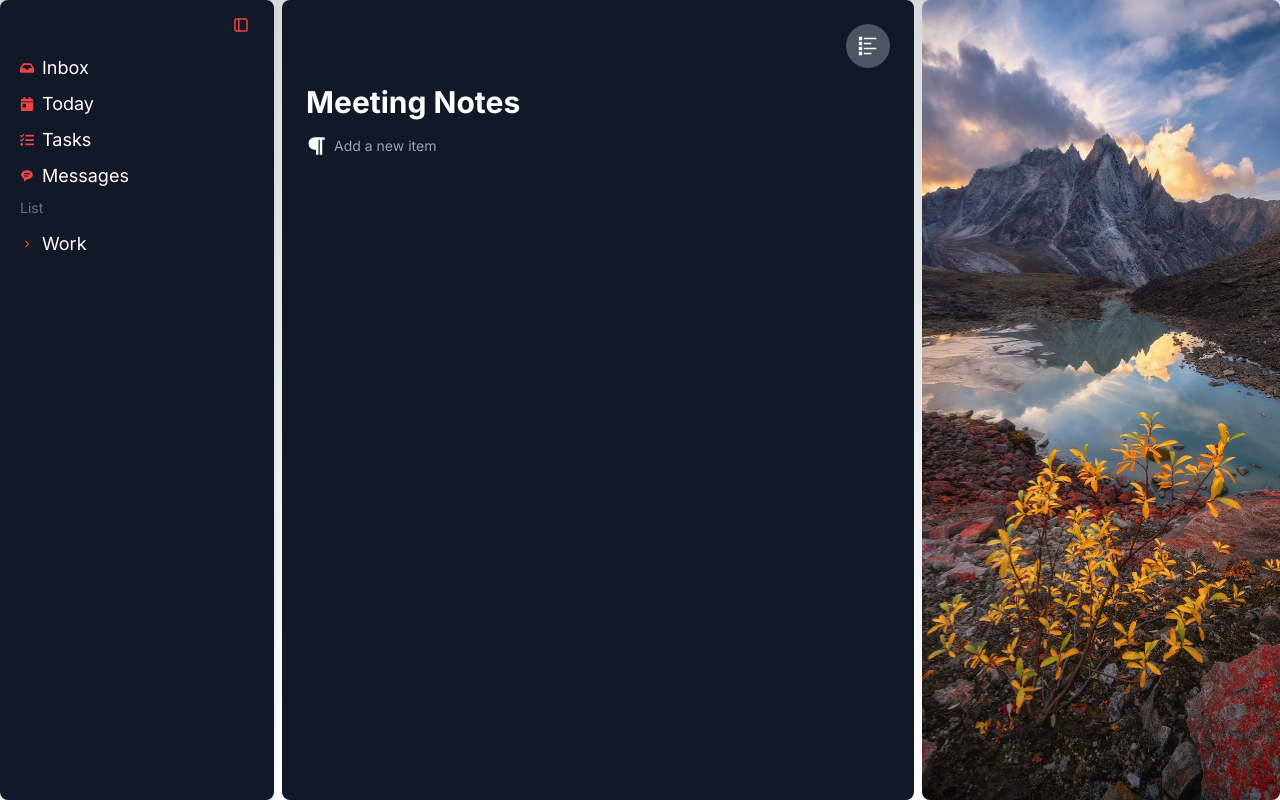
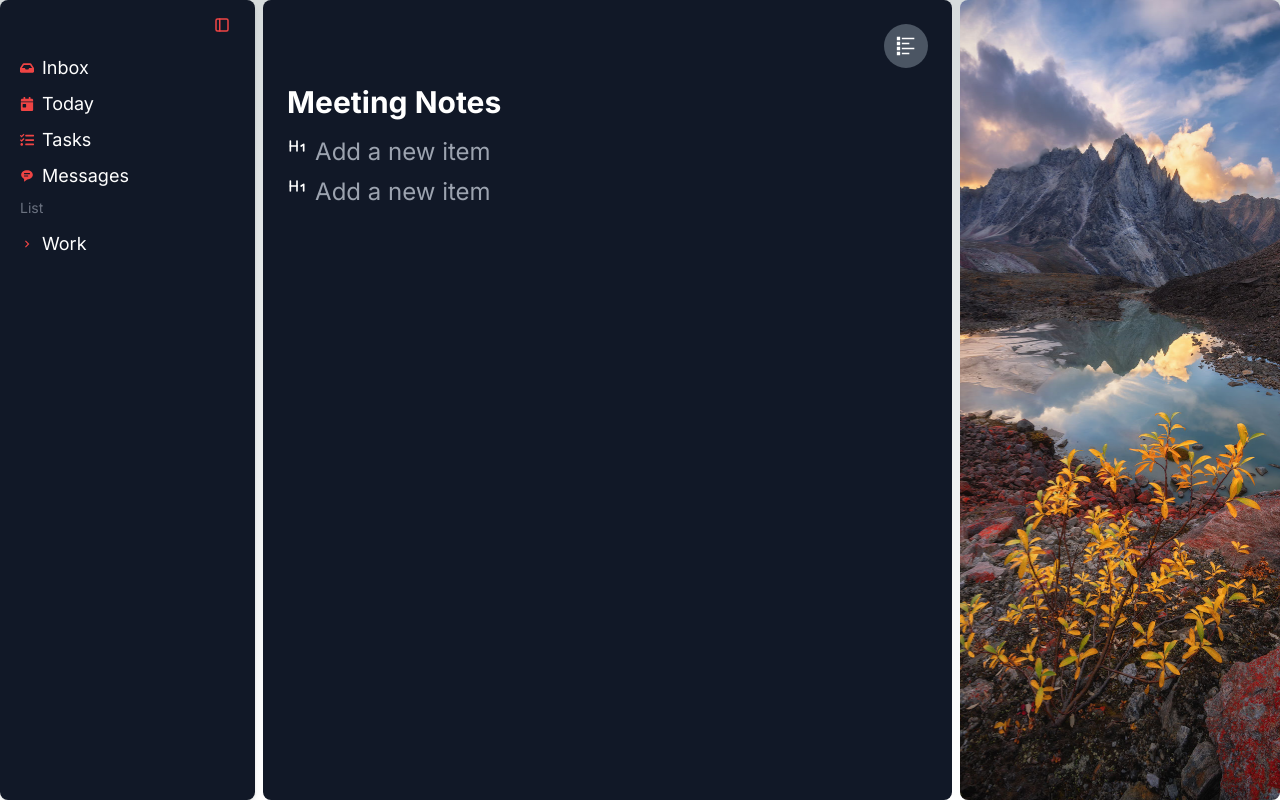
Before and after one commit to Lilglu4e/supernote, a Next.js app: page /meeting in a window 1280 px wide. Built offline with nearby package versions, Linux system fonts and the light colour scheme.

Commit message:
editor update

```diff
--- a/src/app/meeting/Editor.tsx
+++ b/src/app/meeting/Editor.tsx
@@ -19,7 +19,7 @@ type FormatIconMapType = {
 
 export default function Editor() {
   const [currentInput, setCurrentInput] = useState<string>('');
-  const [selectedFormat, setSelectedFormat] = useState('Paragraph');
+  const [selectedFormat, setSelectedFormat] = useState('Heading 1');
   const [isMenuVisible, setIsMenuVisible] = useState(false);
   const textareaRef = useRef<HTMLTextAreaElement>(null);
 
@@ -39,9 +39,9 @@ export default function Editor() {
 
   const formatColors: FormatColorType = {
     'Task': 'flex items-start text-lg',
-    'Paragraph': 'flex items-start text-sm',
+    'Paragraph': 'flex items-start text-md',
     'Heading 1': 'flex items-start text-2xl',
-    'Heading 2': 'flex items-start text-lg',
+    'Heading 2': 'flex items-start text-xl',
     'Heading 3': 'flex items-start text-lg',
     'Divider': 'flex items-start text-lg',
     'Bullet List': 'flex items-start text-l',
--- a/src/app/meeting/List.tsx
+++ b/src/app/meeting/List.tsx
@@ -52,6 +52,7 @@ export default function ToDoList() {
                     Meeting Notes
                 </h1>
                 <Editor />
+                <Editor />
             </div>
         </div>
     );
```
